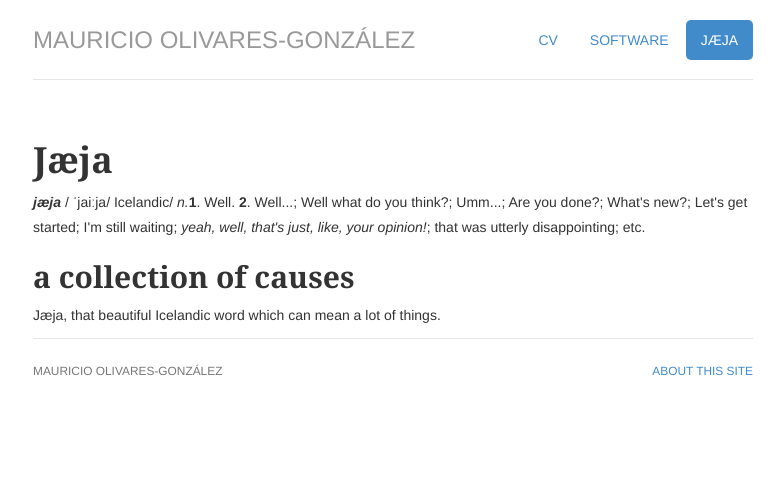
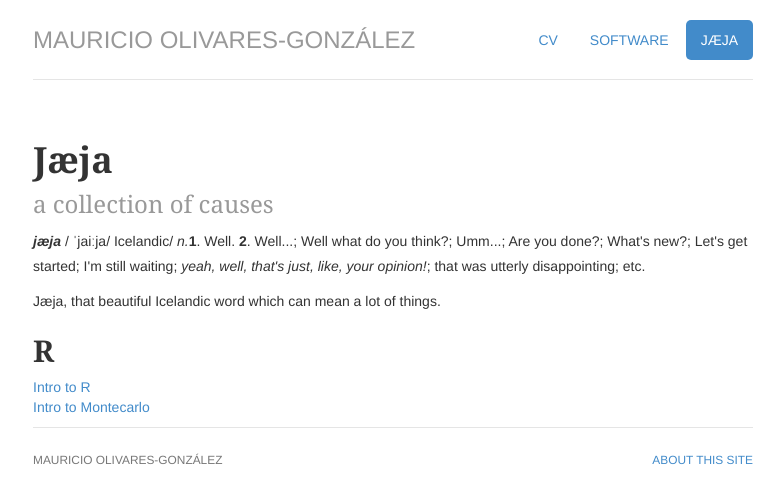
Before and after one commit to mauolivares/mauolivares.github.io, a Jekyll site: the page built from jaeja/index.html, in a window 1280 px wide. Shown: the top 504 px of the page, without its empty margins (247-1031 px from the left). Built offline with Jekyll 4.4.1, drawn with Linux system fonts in a browser that asks for light colours.

Commit message:
index file subpages

```diff
--- a/jaeja/index.html
+++ b/jaeja/index.html
@@ -11,12 +11,18 @@ description: A compendium of causes with no apparent direction whatsoever.
 ---
 <div class="row marketing">
 			<div>
-				<span itemprop="jaeja"><h1>J&#230;ja</h1></span>
+				<span itemprop="jaeja"><h1>J&#230;ja<br><small>a collection of causes</small></h1></span>
 
 				<p><b><i>j&#230;ja</i></b> / ˈjai&#720;ja/ Icelandic/ <i>n.</i><b>1</b>. Well. <b>2</b>. Well...; Well what do you think?; Umm...; Are you done?; What's new?; Let's get started; I'm still waiting; <i>yeah, well, that's just, like, your opinion!</i>; that was utterly disappointing; etc.</p>
 
-				<h2>a collection of causes</h2>
-
 				<p> J&#230;ja, that beautiful Icelandic word which can mean a lot of things.</p>
 
+				<h2>R</h2>
+
+					<ul class="list-unstyled">
+					<li><a href="https://economics.illinois.edu/profile/lvrsgnz2">Intro to R</a></li>
+					<li><a href="https://github.com/mauolivares">Intro to Montecarlo</a></li>
+					</ul>
+
+
 </div>
```
